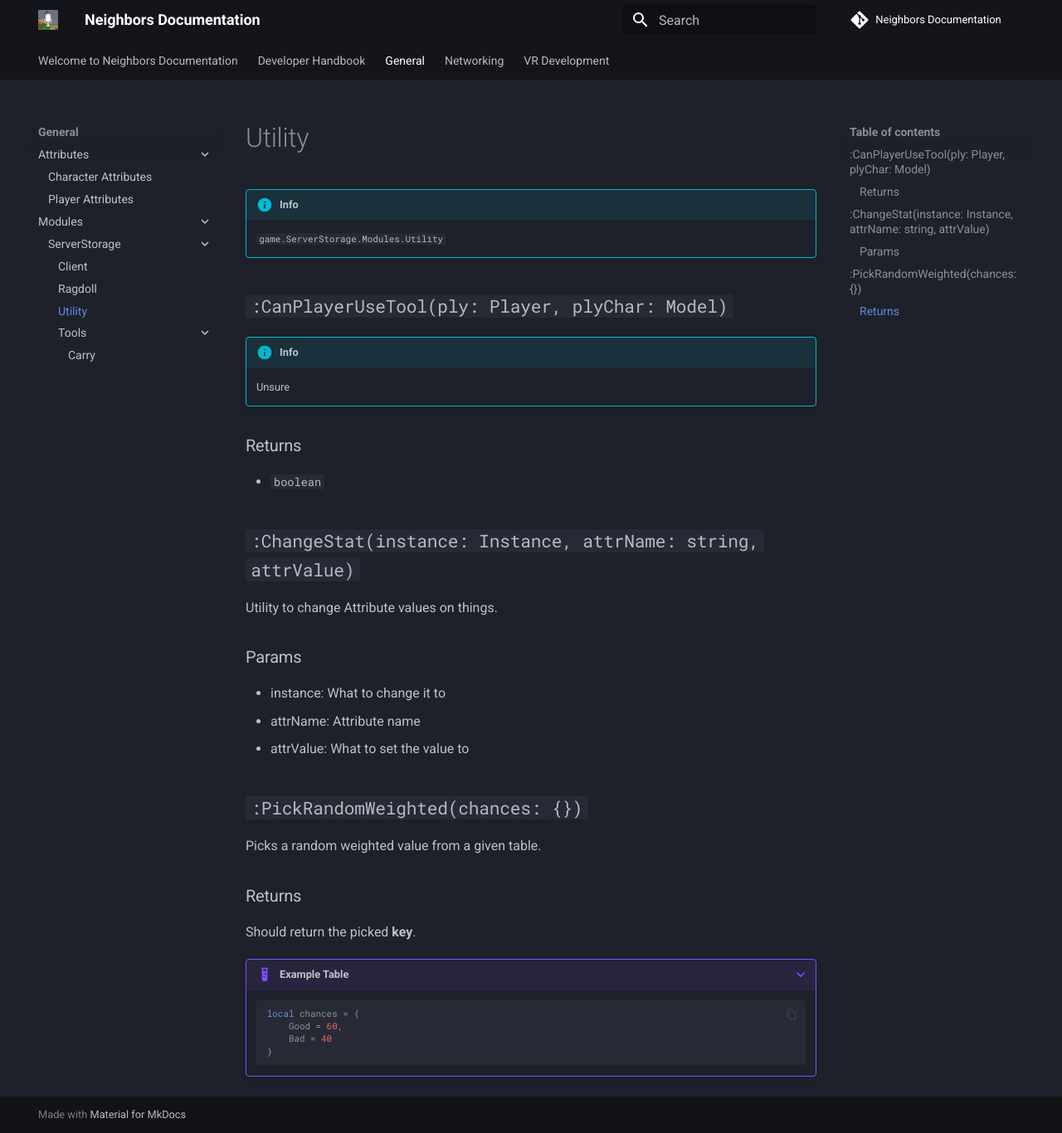
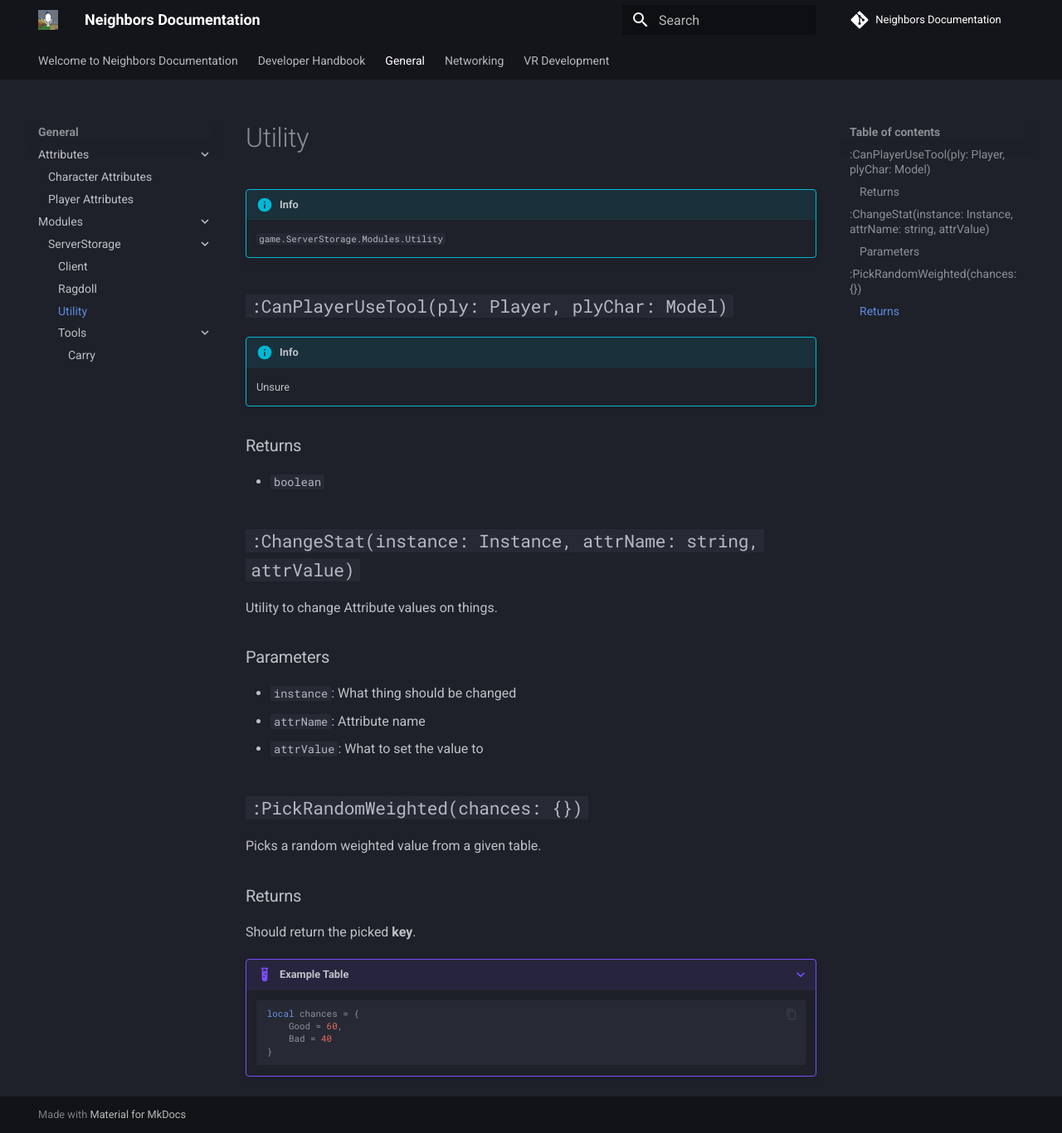
Before and after one commit to TheBoogle/neighbors-documentation, an MkDocs documentation site: the page built from docs/General/Modules/ServerStorage/Utility.md, in a window 1280 px wide and 1366 px high. Shown: the whole window at 83% size. Built offline with MkDocs 1.6.1 and Material for MkDocs 9.7.7, drawn with Linux system fonts in a browser that asks for light colours; comment, search, counter and statistics services are not loaded.

Commit message:
Update Utility.md

```diff
--- a/docs/General/Modules/ServerStorage/Utility.md
+++ b/docs/General/Modules/ServerStorage/Utility.md
@@ -14,10 +14,10 @@
 ## `:ChangeStat(instance: Instance, attrName: string, attrValue)`
 Utility to change Attribute values on things.
 
-### Params
-* instance: What to change it to
-* attrName: Attribute name
-* attrValue: What to set the value to
+### Parameters
+* ``instance``: What thing should be changed
+* ``attrName``: Attribute name
+* ``attrValue``: What to set the value to
 
 
 ## `:PickRandomWeighted(chances: {})`
```
